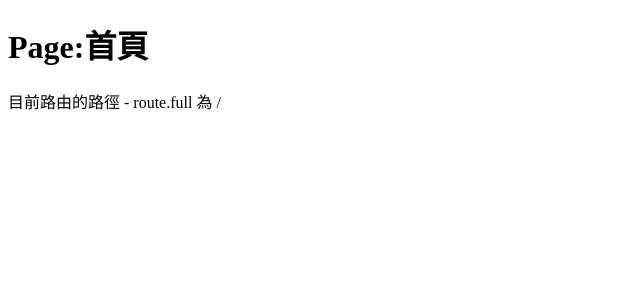
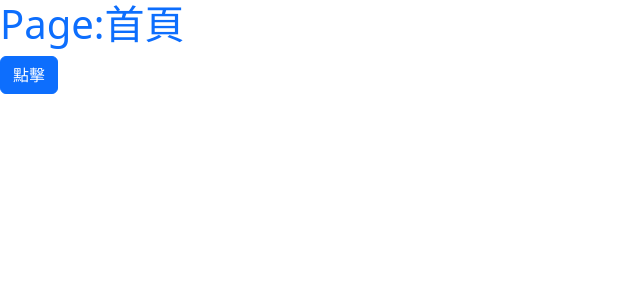
Before and after one commit to kevinhes/nuxt-daily-mission, a Nuxt app: page / in a window 1280 px wide. Shown: the top 300 px of the page, without its empty margins (0-640 px from the left). Built offline with nearby package versions, Linux system fonts and the light colour scheme.

Commit message:
使用 sass 使用 bootstrap 在 index 上使用 btn 以及使用 bootstrap 變數修改 h1

```diff
--- /dev/null
+++ b/assets/scss/all.scss
@@ -0,0 +1,16 @@
+@import "bootstrap/scss/functions";
+
+@import "bootstrap/scss/variables";
+@import "bootstrap/scss/variables-dark";
+
+@import "bootstrap/scss/maps";
+@import "bootstrap/scss/mixins";
+@import "bootstrap/scss/root";
+
+@import "bootstrap/scss/utilities";
+@import "bootstrap/scss/reboot";
+@import "bootstrap/scss/containers";
+
+@import "bootstrap/scss/buttons";
+
+@import "bootstrap/scss/utilities/api";
--- a/nuxt.config.ts
+++ b/nuxt.config.ts
@@ -1,5 +1,19 @@
 // https://nuxt.com/docs/api/configuration/nuxt-config
 export default defineNuxtConfig({
   compatibilityDate: '2024-04-03',
-  devtools: { enabled: true }
+  devtools: { enabled: true },
+  css: ['~/assets/scss/all.scss'],
+  vite: {
+    css: {
+      preprocessorOptions: {
+        scss: {
+          api: 'modern-compiler',
+          additionalData: `
+          @import "bootstrap/scss/functions";
+          @import "bootstrap/scss/variables";
+          `,
+        }
+      }
+    }
+  }
 })
--- a/package.json
+++ b/package.json
@@ -10,7 +10,9 @@
     "postinstall": "nuxt prepare"
   },
   "dependencies": {
+    "bootstrap": "^5.3.3",
     "nuxt": "^3.14.0",
+    "sass": "^1.80.6",
     "vue": "latest",
     "vue-router": "latest"
   }
--- a/pages/index.vue
+++ b/pages/index.vue
@@ -5,8 +5,12 @@
 <template>
   <div>
     <h1>Page:首頁</h1>
-    <p>目前路由的路徑 - route.full 為 {{ route.fullPath }}</p>
+    <button type="button" class="btn btn-primary">點擊</button>
   </div>
 </template>
 
-<style scoped></style>
+<style scoped lang="scss">
+  h1 {
+    color:$primary
+  }
+</style>
```
Also changed, not shown: 1 other file (tests, documents, lock files or other folders).
